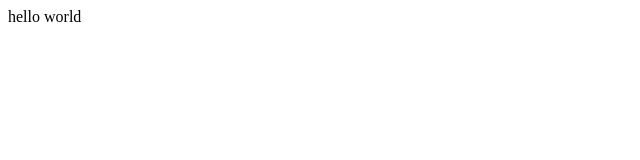
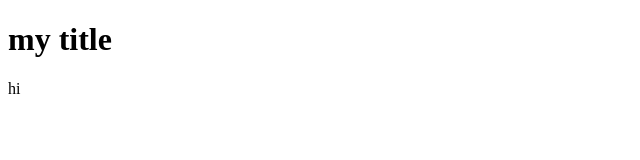
Before and after one commit to eliranda/test10, a plain HTML site: page index.html in a window 1280 px wide. Shown: the whole page, without its empty margins (0-640 px from the left). Drawn offline with Linux system fonts and the light colour scheme.

Commit message:
update ndex

```diff
--- a/index.html
+++ b/index.html
@@ -6,6 +6,7 @@
     <title>Document</title>
 </head>
 <body>
-    hello world
+    <h1> my title</h1>
+    <p> hi</p>
 </body>
 </html>
```
